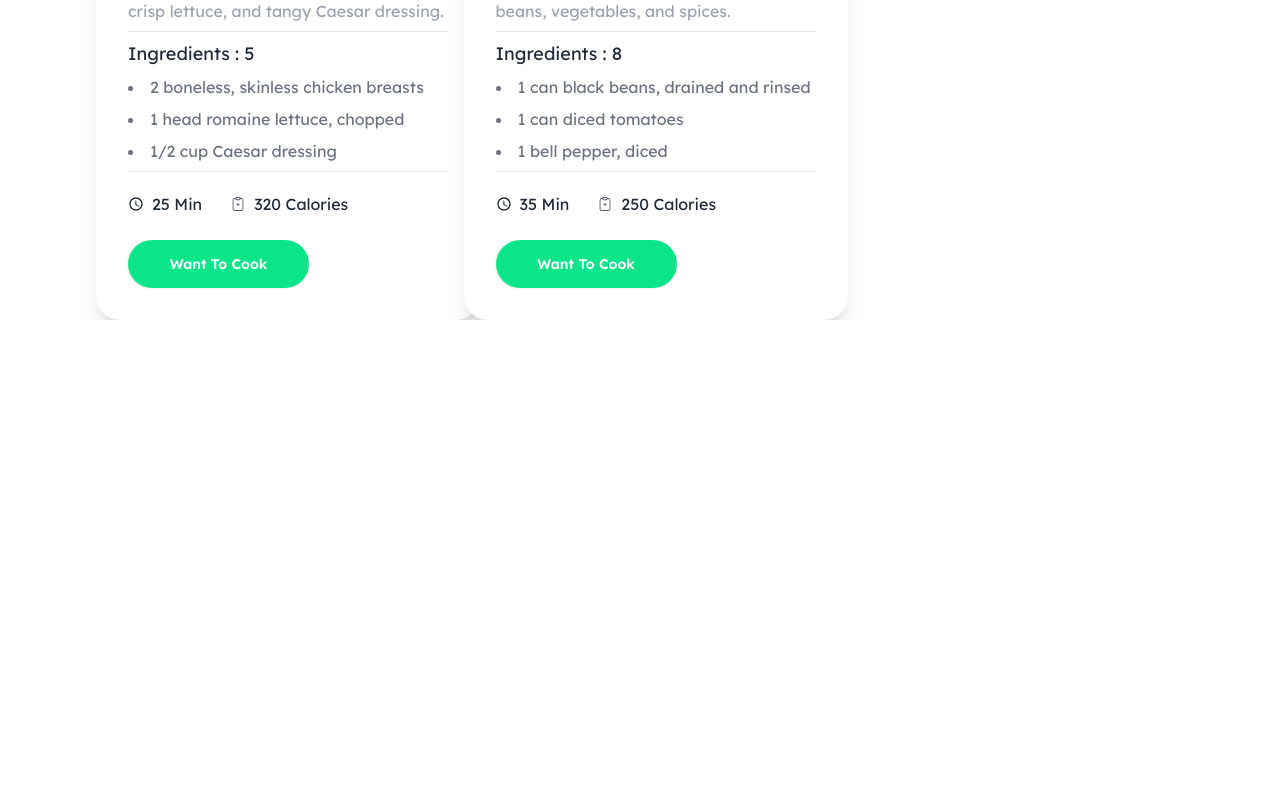
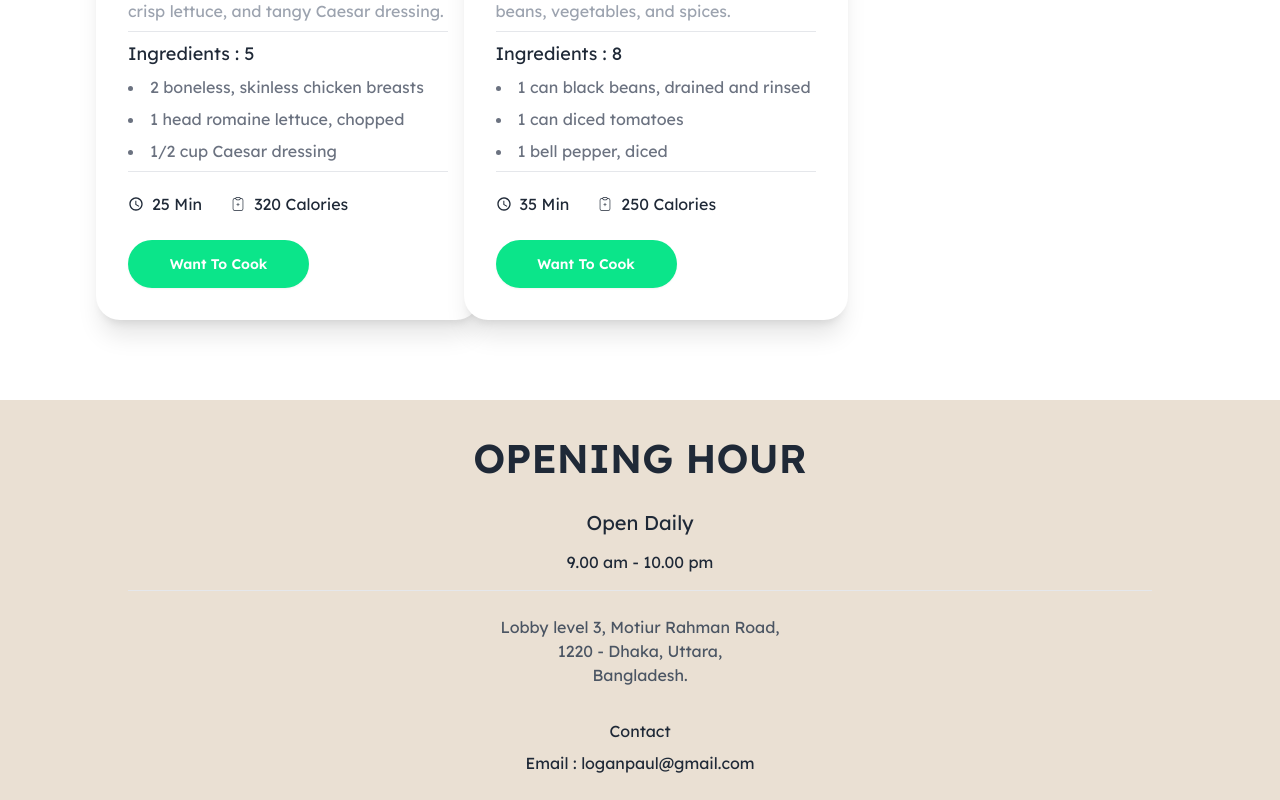
Before and after one commit to Sakib3602/hut-cafe, a React (Vite) app: page / in a window 1280 px wide. Shown: the part 2640-3440 px from the top of the page. Before the commit the page ends 2960 px from the top, so only its background shows below. Built offline with nearby package versions, Linux system fonts and the light colour scheme; a web font is replaced by a local one.

Commit message:
add footer

```diff
--- a/src/App.jsx
+++ b/src/App.jsx
@@ -3,6 +3,7 @@ import Nav from "./Components/Nav/Nav";
 import Hero from "./Hero/Hero";
 import Our from "./Components/Our/Our";
 import MainSec from "./Components/MainSec/MainSec";
+import FootSec from "./Components/FootSec/FootSec";
 
 function App() {
   return (
@@ -14,6 +15,7 @@ function App() {
           <Our></Our>
           <MainSec></MainSec>
         </div>
+        <FootSec></FootSec>
       </div>
     </>
   );
--- /dev/null
+++ b/src/Components/FootSec/FootSec.jsx
@@ -0,0 +1,23 @@
+const FootSec = () => {
+  return (
+    <div className="bg-[#EAE0D3] w-full h-[400px] mt-20 text-center">
+      <h1 className="text-[40px] font-[600] pt-7">OPENING HOUR</h1>
+      <h1 className="mt-5 text-[20px]">Open Daily</h1>
+      <h1 className="mt-3">9.00 am - 10.00 pm</h1>
+
+      <hr className="mt-4 w-[80%] m-auto" />
+
+      <h1 className="mt-6 text-gray-600">
+        Lobby level 3, Motiur Rahman Road, <br />
+        1220 - Dhaka, Uttara,
+        <br />
+        Bangladesh.
+      </h1>
+
+      <h1 className="mt-8">Contact</h1>
+      <h1 className="mt-2">Email : loganpaul@gmail.com</h1>
+    </div>
+  );
+};
+
+export default FootSec;
```
